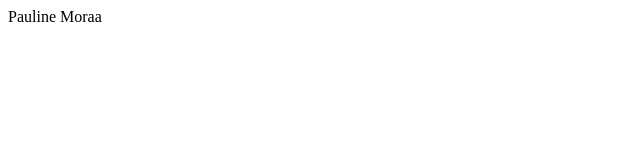
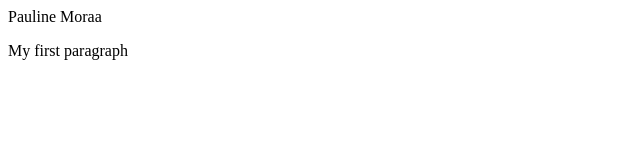
Before and after one commit to PollyM-tech/my-first-project, a plain HTML site: page index.html in a window 1280 px wide. Shown: the whole page, without its empty margins (0-640 px from the left). Drawn offline with Linux system fonts and the light colour scheme.

Commit message:
added paragraph to index.html

```diff
--- a/css/style.css
+++ b/css/style.css
@@ -0,0 +1,3 @@
+body{
+    color: blue;
+}
--- a/index.html
+++ b/index.html
@@ -7,5 +7,6 @@
 </head>
 <body>
     Pauline Moraa
+    <p>My first paragraph</p>
 </body>
 </html>
```
Also changed, not shown: 1 other file.
